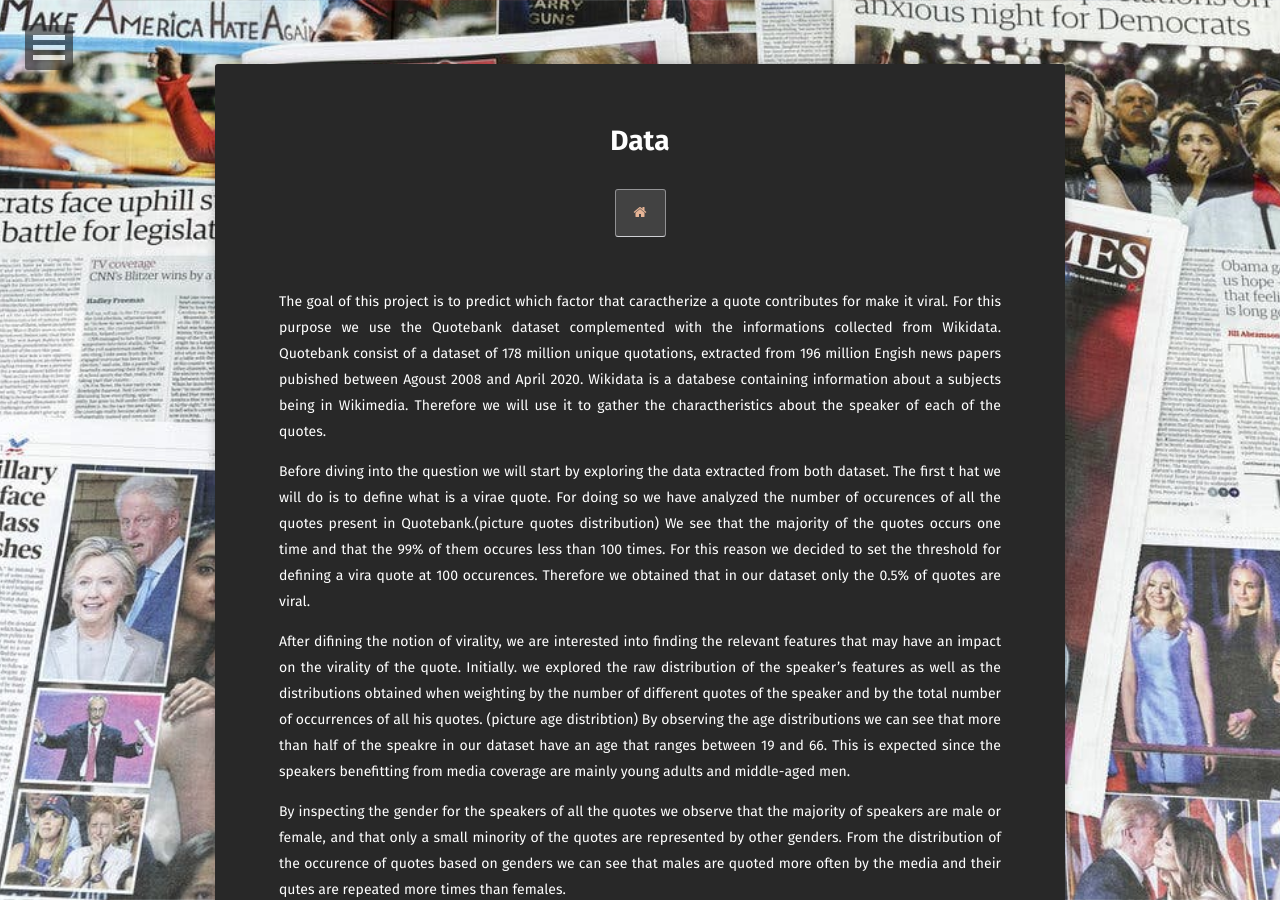
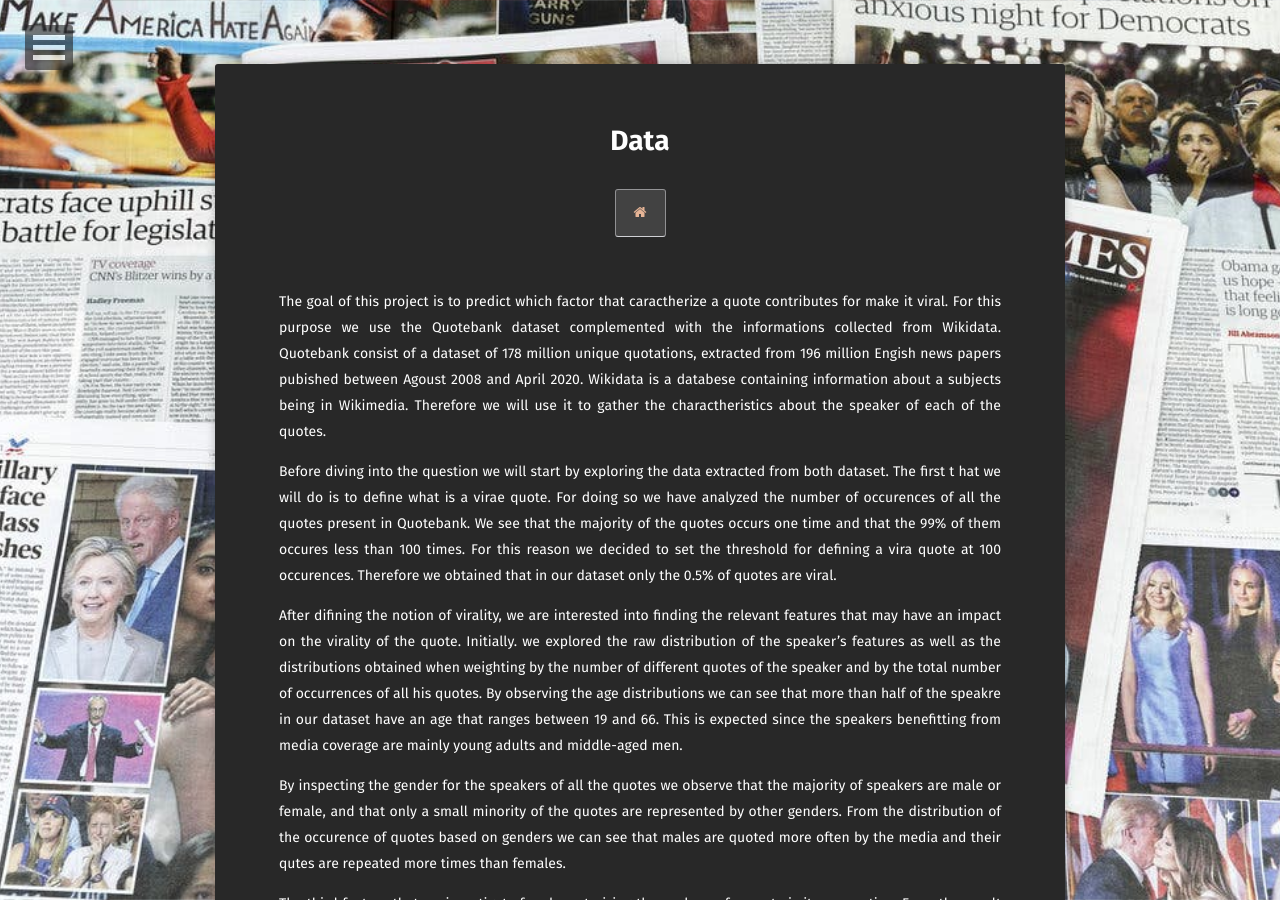
Before and after one commit to kaoutamine/viralSpeech, a Jekyll site: the page built from data/index.md, in a window 1280 px wide and 900 px high. Built offline with Jekyll 4.4.1, drawn with Linux system fonts in a browser that asks for light colours; some web fonts are replaced.

Commit message:
Update index.md

```diff
--- a/data/index.md
+++ b/data/index.md
@@ -7,9 +7,9 @@ comments: false
 
 The goal of this project is to predict which factor that caractherize a quote contributes for make it viral. For this purpose we use the Quotebank dataset complemented with the informations collected from Wikidata. Quotebank consist of a dataset of 178 million unique quotations, extracted from 196 million Engish news papers pubished between Agoust 2008 and April 2020. Wikidata is a databese containing information about a subjects being in Wikimedia. Therefore we will use it to gather the charactheristics about the speaker of each of the quotes.
 
-Before diving into the question we will start by exploring the data extracted from both dataset. The first t hat we will do is to define what is a virae quote. For doing so we have analyzed the number of occurences of all the quotes present in Quotebank.(picture quotes distribution) We see that the majority of the quotes occurs one time and that the 99% of them occures less than 100 times. For this reason we decided to set the threshold for defining a vira quote at 100 occurences. Therefore we obtained that in our dataset only the 0.5% of quotes are viral.
+Before diving into the question we will start by exploring the data extracted from both dataset. The first t hat we will do is to define what is a virae quote. For doing so we have analyzed the number of occurences of all the quotes present in Quotebank. We see that the majority of the quotes occurs one time and that the 99% of them occures less than 100 times. For this reason we decided to set the threshold for defining a vira quote at 100 occurences. Therefore we obtained that in our dataset only the 0.5% of quotes are viral.
 
-After difining the notion of virality, we are interested into finding the relevant features that may have an impact on the virality of the quote. Initially. we explored the raw distribution of the speaker’s features as well as the distributions obtained when weighting by the number of different quotes of the speaker and by the total number of occurrences of all his quotes. (picture age distribtion) By observing the age distributions we can see that more than half of the speakre in our dataset have an age that ranges between 19 and 66. This is expected since the speakers benefitting from media coverage are mainly young adults and middle-aged men.
+After difining the notion of virality, we are interested into finding the relevant features that may have an impact on the virality of the quote. Initially. we explored the raw distribution of the speaker’s features as well as the distributions obtained when weighting by the number of different quotes of the speaker and by the total number of occurrences of all his quotes. By observing the age distributions we can see that more than half of the speakre in our dataset have an age that ranges between 19 and 66. This is expected since the speakers benefitting from media coverage are mainly young adults and middle-aged men.
 
 By inspecting the gender for the speakers of all the quotes we observe that the majority of speakers are male or female, and that only a small minority of the quotes are represented by other genders. From the distribution of the occurence of quotes based on genders we can see that males are quoted more often by the media and their qutes are repeated more times than females.
 
```
